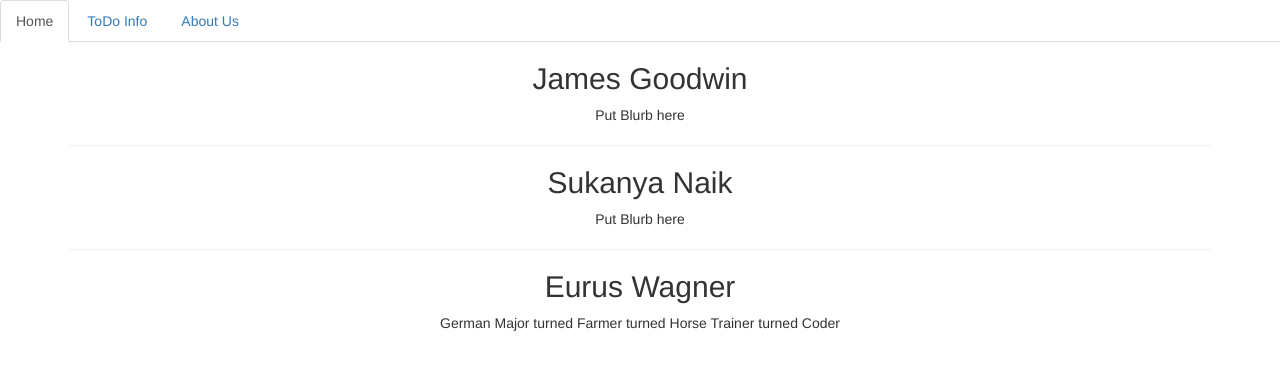
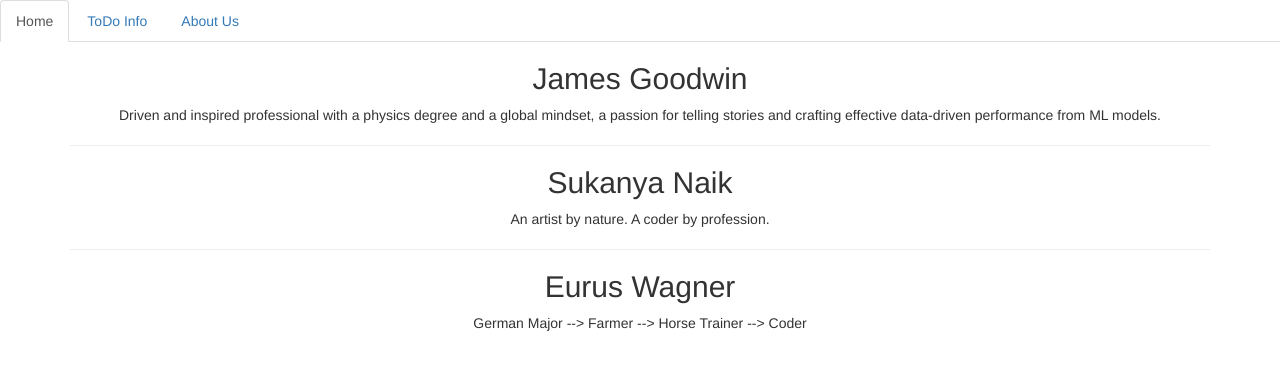
Before and after one commit to Team-Edward-To-Do/AngularProject, an Angular app: page /aboutUs in a window 1280 px wide. Shown: the top 370 px of the page. Built offline with nearby package versions, Linux system fonts and the light colour scheme.

Commit message:
Updated About Us text

```diff
--- a/src/app/about-us/about-us.component.html
+++ b/src/app/about-us/about-us.component.html
@@ -1,10 +1,10 @@
 <div class="col-10 offset-1 text-center">
     <h2>James Goodwin</h2>
-    <p>Put Blurb here</p>
+    <p>Driven and inspired professional with a physics degree and a global mindset, a passion for telling stories and crafting effective data-driven performance from ML models.</p>
     <hr>
     <h2>Sukanya Naik</h2>
-    <p>Put Blurb here</p>
+    <p>An artist by nature. A coder by profession.</p>
     <hr>
     <h2>Eurus Wagner</h2>
-    <p>German Major turned Farmer turned Horse Trainer turned Coder</p>
+    <p>German Major --> Farmer --> Horse Trainer --> Coder</p>
 </div>
```
